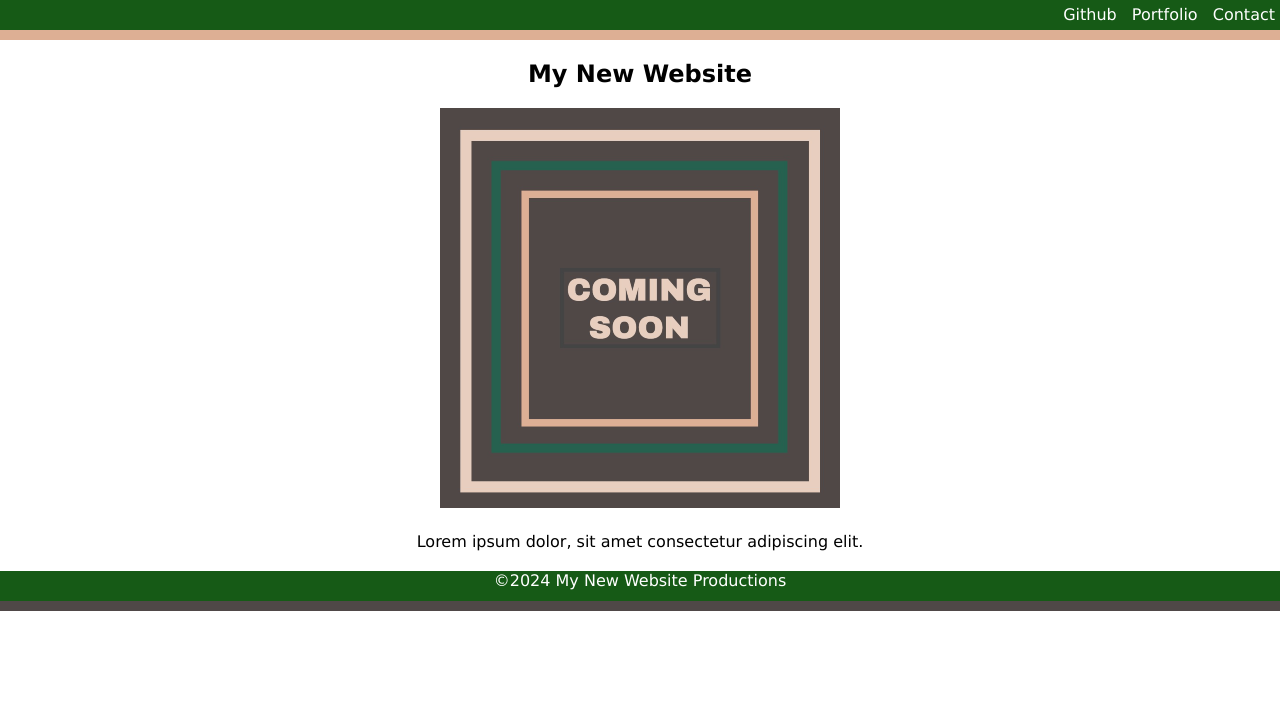
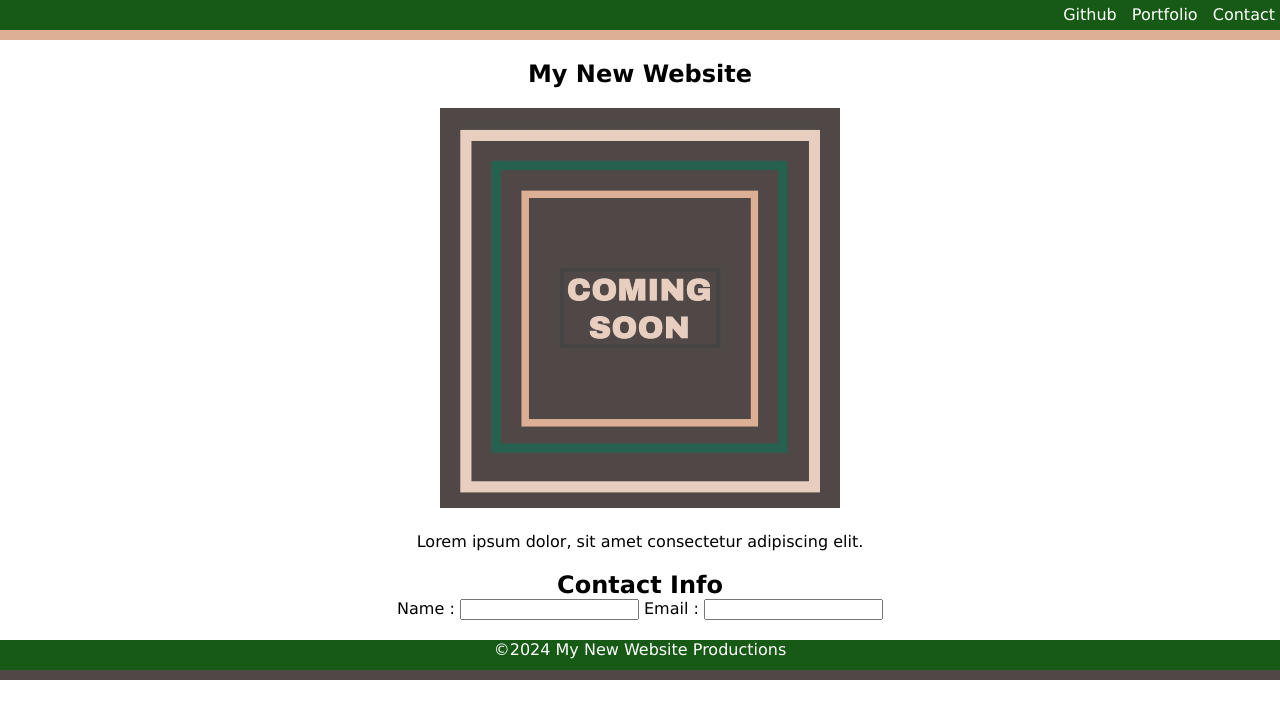
Before and after one commit to yordanop/First-Mini_challenge, a plain HTML site: page index.html in a window 1280 px wide. Drawn offline with Linux system fonts and the light colour scheme.

Commit message:
add contact info section and input

```diff
--- a/assets/css/style.css
+++ b/assets/css/style.css
@@ -3,6 +3,7 @@
     text-align: center;
     margin: 0px;
   }
+
 
   header, footer {
     position: relative;
--- a/index.html
+++ b/index.html
@@ -13,7 +13,7 @@
         <a class = "header-element" href="mailto:yordanopv@gmail.com">Contact</a>
     </header>
 
-    <Section class = "spacing">
+    <Section class = "spacing frst">
         <h1>My New Website</h1>
 
         <img class = "spacing" src="./assets/images/image-1.png" alt ='Coming soon Image'>
@@ -21,6 +21,14 @@
         <p>Lorem ipsum dolor, sit amet consectetur adipiscing elit.</p>
     </Section>
 
+    <Section class = "spacing scnd">
+        <h2>Contact Info</h2>
+        <form action="somewhere-magic" method="post">
+            <label for="name_">Name : <input id="name_" name="name_" type="text"></label>
+            <label for="email_">Email : <input id="email_" name="email_" type="text"></label>
+        </form>
+    </Section>
+
 
 
     <footer id = "ft_1">©2024 My New Website Productions</footer>
```
